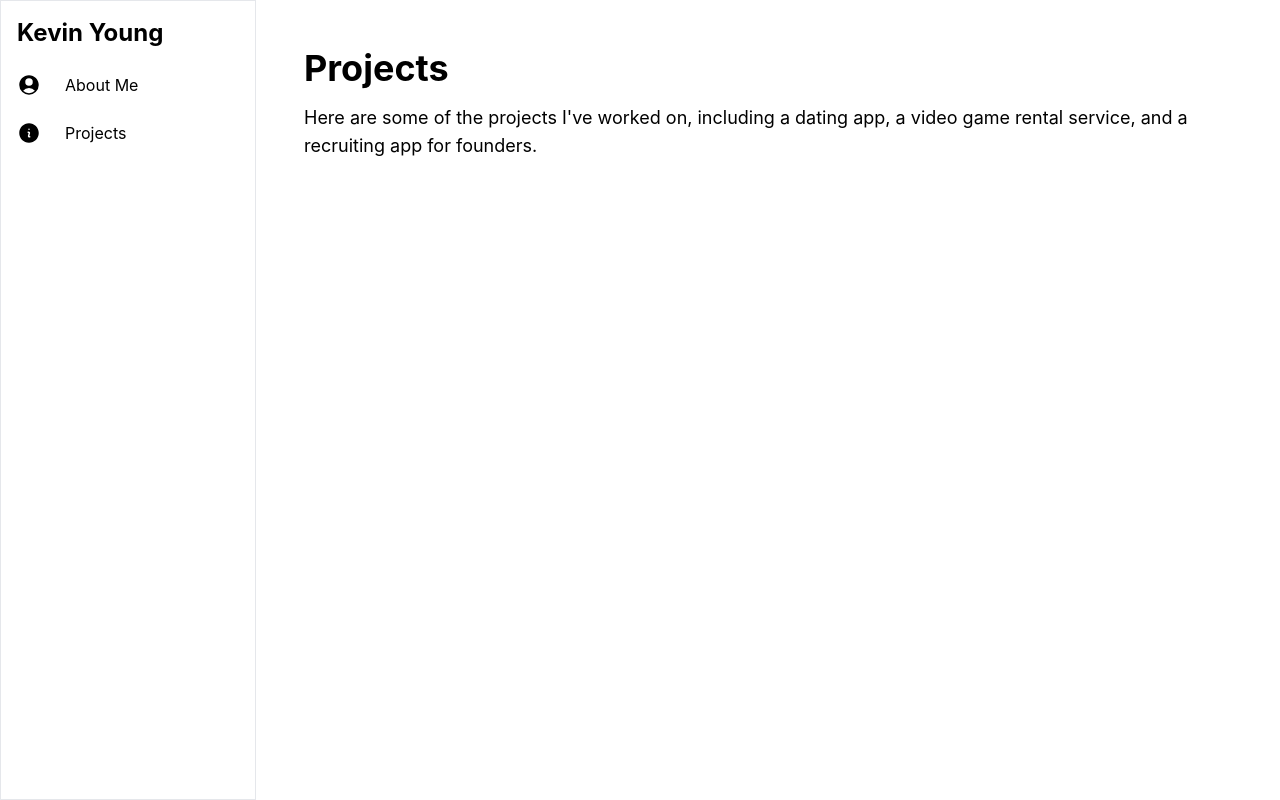
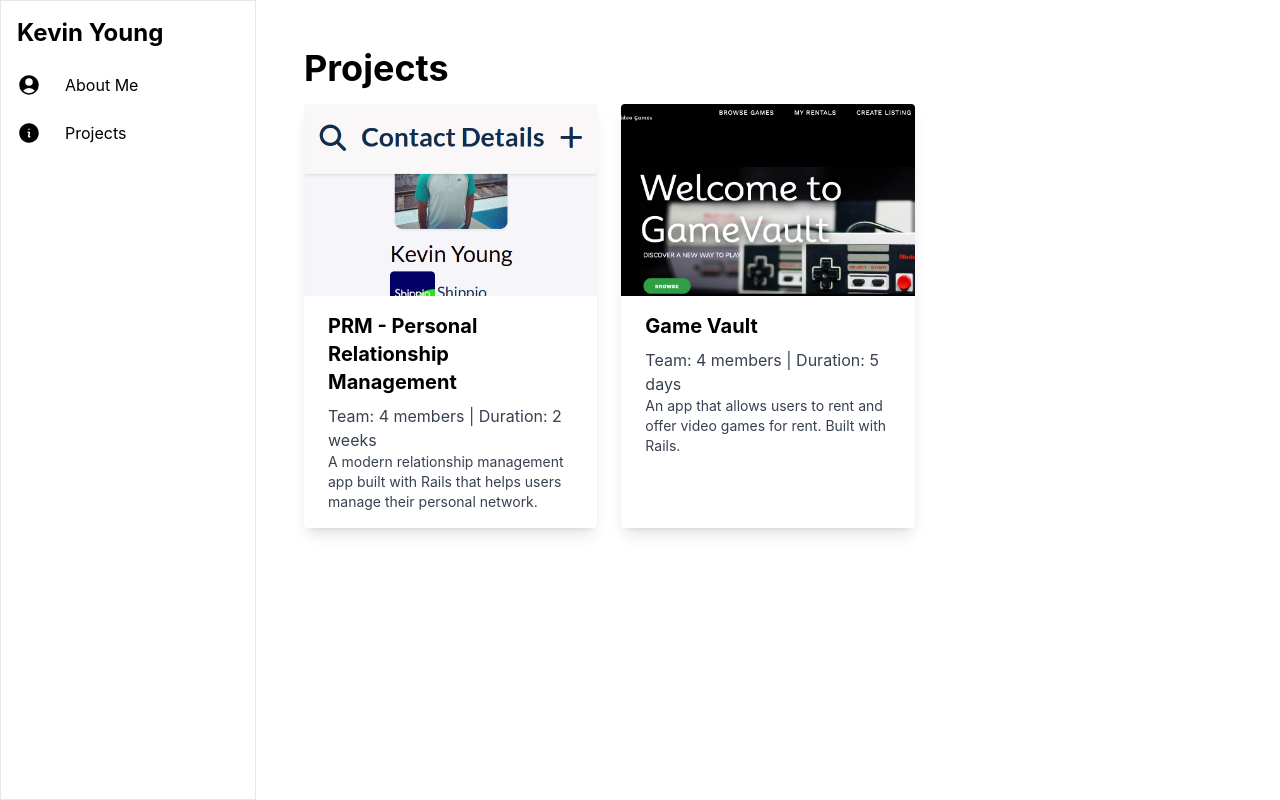
Before and after one commit to Paretooptimal22/react-portfolio, a React (Vite) app: page /projects in a window 1280 px wide. Built offline with nearby package versions, Linux system fonts and the light colour scheme; a web font is replaced by a local one.

Commit message:
created project cards

```diff
--- /dev/null
+++ b/src/components/ProjectCard.jsx
@@ -0,0 +1,23 @@
+// src/components/ProjectCard.jsx
+import React from 'react';
+
+const ProjectCard = ({ image, name, details, description }) => {
+  return (
+    <div className="max-w-sm rounded overflow-hidden shadow-lg bg-white">
+      {/* Project Image */}
+      <img className="w-full h-48 object-cover object-top" src={image} alt={name} />
+
+      {/* Project Info */}
+      <div className="px-6 py-4">
+        {/* Project Name */}
+        <div className="font-bold text-xl mb-2">{name}</div>
+        {/* Project Details */}
+        <p className="text-gray-700 text-base">{details}</p>
+        {/* Project Description */}
+        <p className="text-gray-700 text-sm">{description}</p>
+      </div>
+    </div>
+  );
+};
+
+export default ProjectCard;
--- a/src/components/ProjectsPage.jsx
+++ b/src/components/ProjectsPage.jsx
@@ -1,13 +1,43 @@
-// src/components/ProjectsPage.jsx
 import React from 'react';
+import ProjectCard from './ProjectCard';
+
+// Import the images directly
+import PRMImage from '../assets/images/PRM2.png';
+import GameVaultImage from '../assets/images/gamevault.png'
 
 function ProjectsPage() {
+  const projects = [
+    {
+      name: 'PRM - Personal Relationship Management',
+      image: PRMImage, // Replace with your actual image path
+      details: 'Team: 4 members | Duration: 2 weeks',
+      description: 'A modern relationship management app built with Rails that helps users manage their personal network.',
+    },
+    {
+      name: 'Game Vault',
+      image: GameVaultImage, // Replace with your actual image path
+      details: 'Team: 4 members | Duration: 5 days',
+      description: 'An app that allows users to rent and offer video games for rent. Built with Rails.',
+    },
+
+  ];
+
   return (
     <div className="p-6">
       <h1 className="text-4xl font-bold mb-4">Projects</h1>
-      <p className="text-lg">
-        Here are some of the projects I've worked on, including a dating app, a video game rental service, and a recruiting app for founders.
-      </p>
+
+      {/* Project Cards Container */}
+      <div className="grid grid-cols-1 md:grid-cols-2 lg:grid-cols-3 gap-6">
+        {projects.map((project, index) => (
+          <ProjectCard
+            key={index}
+            image={project.image}
+            name={project.name}
+            details={project.details}
+            description={project.description}
+          />
+        ))}
+      </div>
     </div>
   );
 }
```
Also changed, not shown: src/assets/images/PRM2.png (added), src/assets/images/gamevault.png (added).
